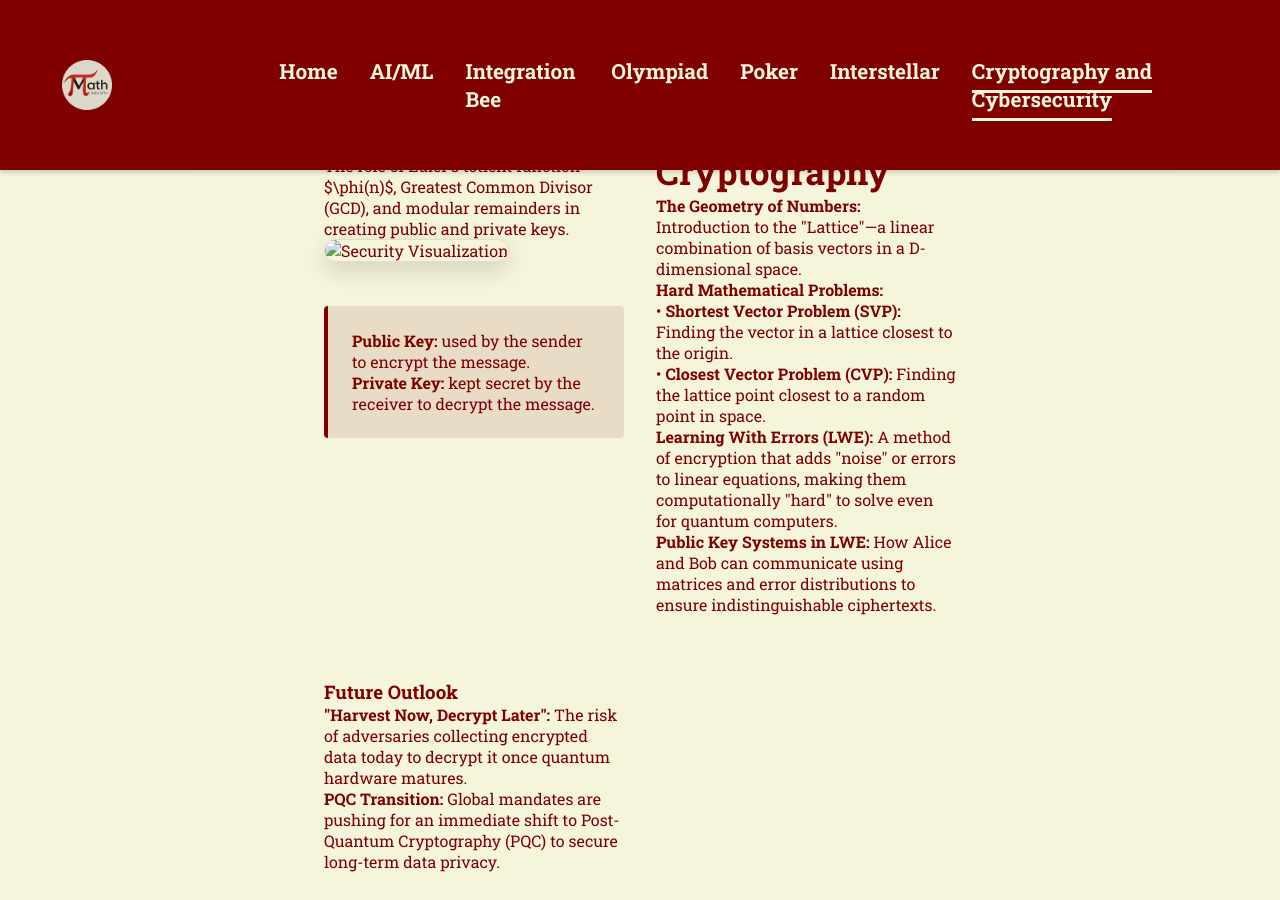
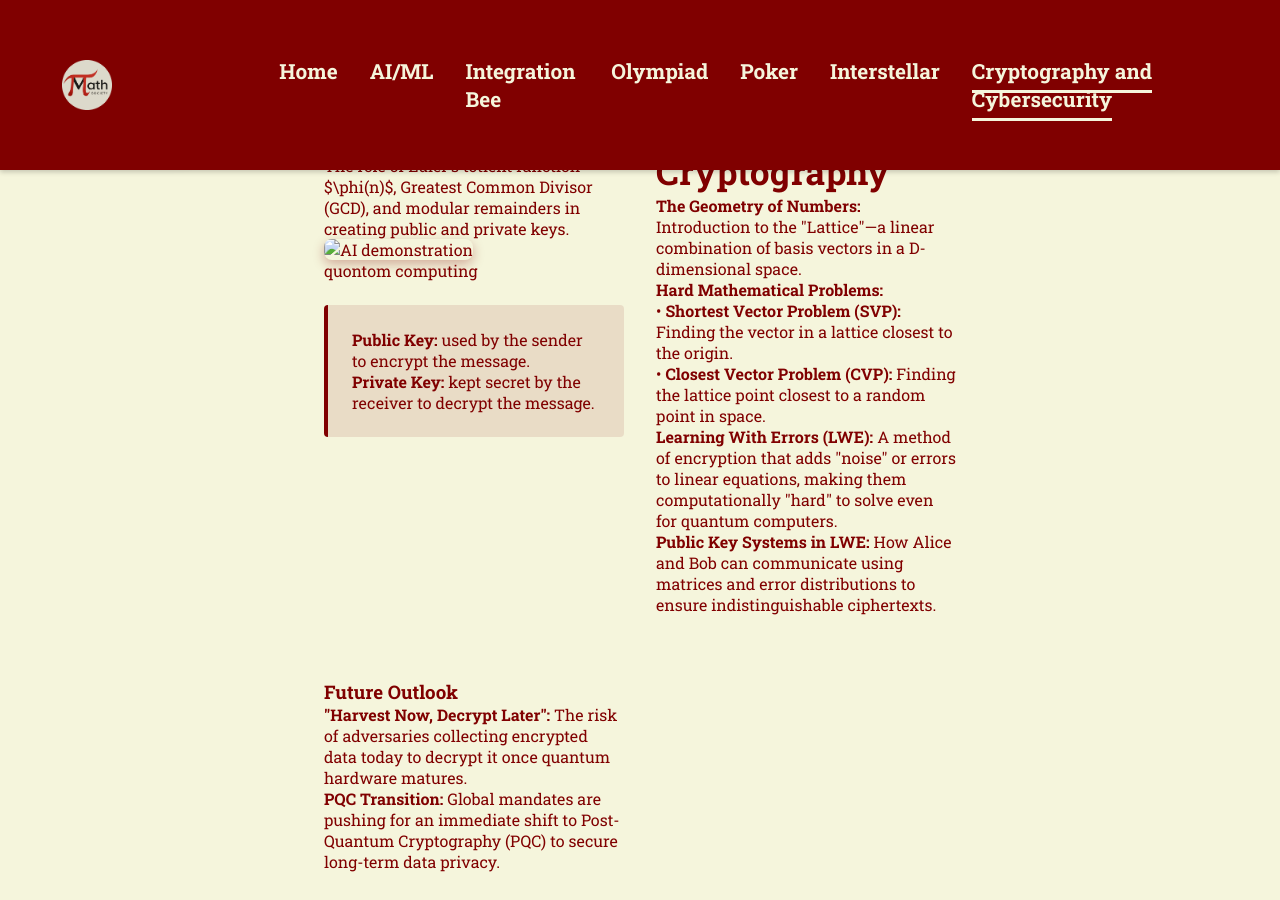
Before and after one commit to KelvinAirConstructorUni/constructor-math.github.io, a Jekyll site: the page Subpages/cryptography-and-cybersecurity.html, which Jekyll copies as it is, in a window 1280 px wide and 900 px high, scrolled down 1119 px. Built offline with Jekyll 4.4.1, drawn with Linux system fonts in a browser that asks for light colours; nearby versions of some CDN libraries.

Commit message:
Update cryptography-and-cybersecurity.html

```diff
--- a/Subpages/cryptography-and-cybersecurity.html
+++ b/Subpages/cryptography-and-cybersecurity.html
@@ -207,9 +207,10 @@
             and modular remainders in creating public and private keys.
           </p>
 
-            <aside class="side-media">
-        <img src="content-4.jpg" alt="Security Visualization">
-      </aside>
+            <div class="image-container">
+          <img src="content-4.jpg" alt="AI demonstration" style="max-height: 450px; object-fit: cover;">
+          <p class="image-caption">quontom computing </p>
+        </div>
 
           <div class="highlight-box">
             <strong>Public Key:</strong> used by the sender to encrypt the message. <br>
```
